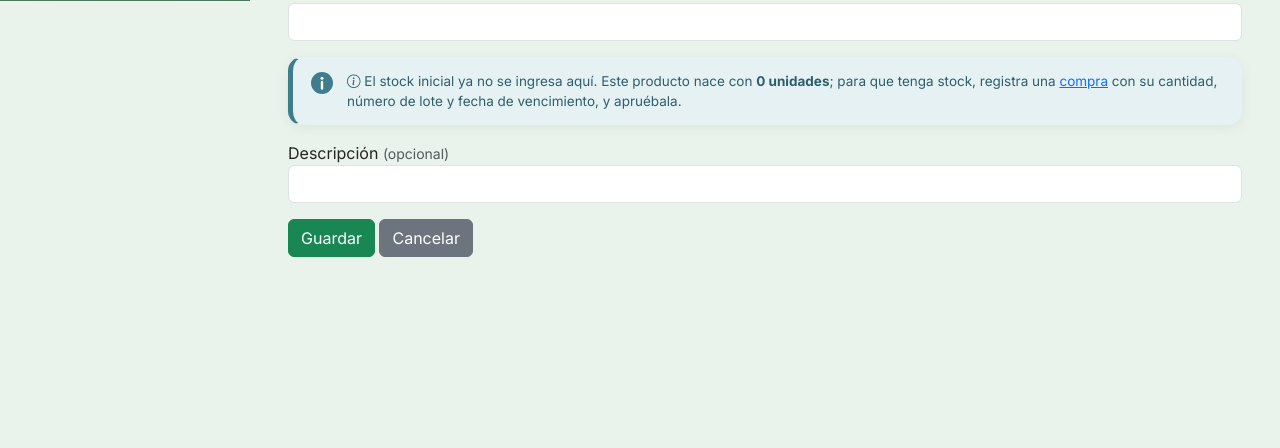
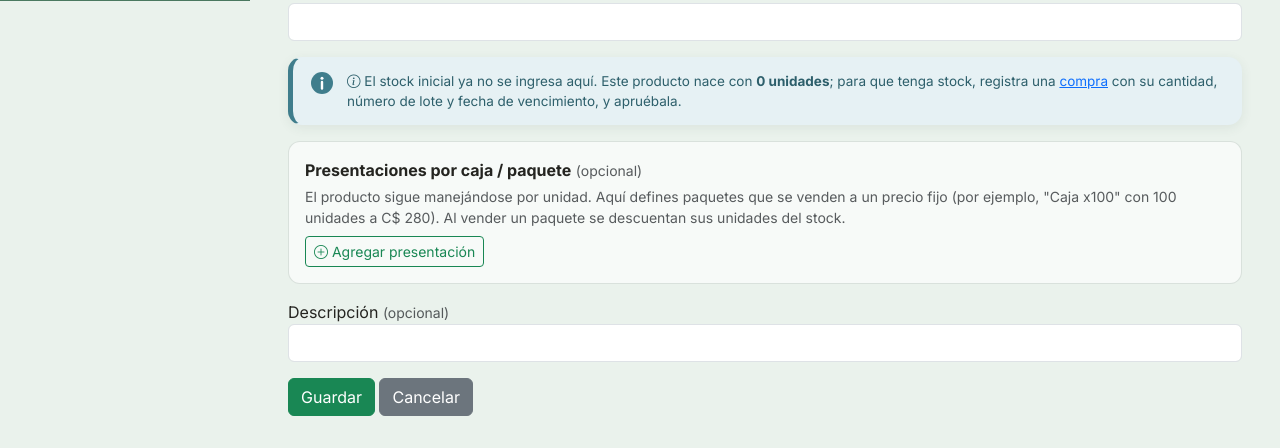
Before and after one commit to Soma-Alva/sis_farmacia, a Laravel app: page /productos/create in a window 1280 px wide. Shown: the part 799-1247 px from the top of the page. Before the commit the page ends 1056 px from the top, so only its background shows below. Run offline with Laravel 12, Linux system fonts and the light colour scheme; data that the repository does not hold is empty.

Commit message:
feat: agregar gestión de presentaciones de productos y su integración en ventas

```diff
--- a/app/Http/Controllers/ProductoController.php
+++ b/app/Http/Controllers/ProductoController.php
@@ -4,6 +4,7 @@ namespace App\Http\Controllers;
 
 use Illuminate\Http\Request;
 use App\Models\Producto;
+use App\Models\ProductoPresentacion;
 use App\Models\Categoria;
 use App\Models\Proveedor;
 
@@ -60,6 +61,9 @@ class ProductoController extends Controller
         'precio_venta' => 'required|numeric',
         'stock_minimo' => 'required|integer',
         'descripcion' => 'nullable|string',
+        'presentaciones.*.nombre' => 'nullable|string|max:100',
+        'presentaciones.*.unidades' => 'nullable|integer|min:2',
+        'presentaciones.*.precio_venta' => 'nullable|numeric|min:0',
         ],[
             'codigo_barra.unique' => 'Este código de barras ya está registrado en otro producto.',
             'codigo_barra.required' => 'Debe ingresar un código de barras.'
@@ -70,10 +74,13 @@ class ProductoController extends Controller
         // real (que crea su lote). Así stock_actual queda siempre
         // sincronizado con la suma de lotes, sin que nadie pueda
         // escribir un número arbitrario.
+        $filasPres = $this->filasPresentaciones($request);
         $datos = $request->except('stock_actual');
         $datos['stock_actual'] = 0;
 
-        Producto::create($datos);
+        unset($datos['presentaciones']);
+        $producto = Producto::create($datos);
+        $this->guardarPresentaciones($producto, $filasPres);
 
         return redirect()->route('productos.index')
             ->with('success', 'Producto creado correctamente');
@@ -108,6 +115,9 @@ class ProductoController extends Controller
         'precio_venta' => 'required|numeric',
         'stock_minimo' => 'required|integer',
         'descripcion' => 'nullable|string',
+        'presentaciones.*.nombre' => 'nullable|string|max:100',
+        'presentaciones.*.unidades' => 'nullable|integer|min:2',
+        'presentaciones.*.precio_venta' => 'nullable|numeric|min:0',
         ],[
             'codigo_barra.unique' => 'Este código de barras ya está registrado en otro producto.',
             'codigo_barra.required' => 'Debe ingresar un código de barras.'
@@ -120,7 +130,9 @@ class ProductoController extends Controller
         // anulaciones, que son las únicas operaciones que saben de
         // lotes. Se excluye explícitamente por si alguien manipula el
         // HTML y envía el campo de todas formas.
-        $producto->update($request->except('stock_actual'));
+        $filasPres = $this->filasPresentaciones($request);
+        $producto->update($request->except('stock_actual', 'presentaciones'));
+        $this->guardarPresentaciones($producto, $filasPres);
 
         return redirect()->route('productos.index')
             ->with('success', 'Producto actualizado correctamente');
@@ -134,4 +146,42 @@ class ProductoController extends Controller
         return redirect()->route('productos.index')
             ->with('success', 'Producto eliminado correctamente');
     }
+
+    /**
+     * Filas de presentaciones por paquete del formulario (se ignoran
+     * las filas vacías). Una fila a medias se rechaza con un mensaje
+     * claro, ANTES de guardar el producto.
+     */
+    private function filasPresentaciones(Request $request)
+    {
+        $filas = collect($request->input('presentaciones', []))
+            ->filter(fn ($f) => filled($f['nombre'] ?? null) || filled($f['unidades'] ?? null) || filled($f['precio_venta'] ?? null))
+            ->values();
+
+        foreach ($filas as $f) {
+            if (!filled($f['nombre'] ?? null) || !filled($f['unidades'] ?? null) || !filled($f['precio_venta'] ?? null)) {
+                throw \Illuminate\Validation\ValidationException::withMessages([
+                    'presentaciones' => 'Cada presentación por caja necesita nombre, unidades y precio.',
+                ]);
+            }
+        }
+
+        return $filas;
+    }
+
+    /** Reemplaza las presentaciones del producto con las ya validadas. */
+    private function guardarPresentaciones(Producto $producto, $filas): void
+    {
+        ProductoPresentacion::where('id_producto', $producto->id_producto)->delete();
+
+        foreach ($filas as $f) {
+            ProductoPresentacion::create([
+                'id_producto' => $producto->id_producto,
+                'nombre' => trim($f['nombre']),
+                'unidades' => (int) $f['unidades'],
+                'precio_venta' => (float) $f['precio_venta'],
+                'activo' => 1,
+            ]);
+        }
+    }
 }
--- /dev/null
+++ b/resources/views/productos/_presentaciones.blade.php
@@ -0,0 +1,70 @@
+{{-- Presentaciones de venta por paquete (ej. "Caja x100"). Opcional.
+     Variable opcional: $presentaciones (colección, al editar). --}}
+@php
+    $filasIniciales = old('presentaciones');
+    if ($filasIniciales === null) {
+        $filasIniciales = isset($presentaciones)
+            ? $presentaciones->map(fn ($p) => [
+                'nombre' => $p->nombre,
+                'unidades' => $p->unidades,
+                'precio_venta' => $p->precio_venta,
+            ])->values()->all()
+            : [];
+    }
+@endphp
+
+<div class="mb-3 p-3" style="border:1px solid rgba(47,79,62,0.15); border-radius:12px; background:#F7FAF8;">
+    <label class="mb-1"><strong>Presentaciones por caja / paquete</strong> <small class="text-muted">(opcional)</small></label>
+    <div class="text-muted small mb-2">
+        El producto sigue manejándose por unidad. Aquí defines paquetes que se venden a un
+        precio fijo (por ejemplo, "Caja x100" con 100 unidades a C$ 280). Al vender un paquete
+        se descuentan sus unidades del stock.
+    </div>
+
+    @error('presentaciones')
+        <div class="text-danger small mb-2">{{ $message }}</div>
+    @enderror
+
+    <div id="presentaciones-filas"></div>
+
+    <button type="button" class="btn btn-sm btn-outline-success" onclick="agregarFilaPresentacion()">
+        <i class="bi bi-plus-circle"></i> Agregar presentación
+    </button>
+</div>
+
+<script>
+    (function(){
+        const contenedor = document.getElementById('presentaciones-filas');
+        let indice = 0;
+
+        window.agregarFilaPresentacion = function(datos){
+            datos = datos || {};
+            const i = indice++;
+            const fila = document.createElement('div');
+            fila.className = 'row g-2 mb-2 align-items-end';
+            fila.innerHTML = `
+                <div class="col-md-5">
+                    <input type="text" class="form-control" name="presentaciones[${i}][nombre]"
+                           placeholder="Caja x100" maxlength="100">
+                </div>
+                <div class="col-md-3">
+                    <input type="number" class="form-control" name="presentaciones[${i}][unidades]"
+                           placeholder="Unidades" min="2" step="1">
+                </div>
+                <div class="col-md-3">
+                    <input type="number" class="form-control" name="presentaciones[${i}][precio_venta]"
+                           placeholder="Precio caja" min="0" step="0.01">
+                </div>
+                <div class="col-md-1">
+                    <button type="button" class="btn btn-outline-danger w-100" title="Quitar"
+                            onclick="this.closest('.row').remove()"><i class="bi bi-trash"></i></button>
+                </div>`;
+            contenedor.appendChild(fila);
+            fila.querySelector('[name$="[nombre]"]').value = datos.nombre ?? '';
+            fila.querySelector('[name$="[unidades]"]').value = datos.unidades ?? '';
+            fila.querySelector('[name$="[precio_venta]"]').value = datos.precio_venta ?? '';
+        };
+
+        @json($filasIniciales).forEach(function(f){ agregarFilaPresentacion(f); });
+    })();
+</script>
--- a/resources/views/productos/create.blade.php
+++ b/resources/views/productos/create.blade.php
@@ -126,6 +126,8 @@
             número de lote y fecha de vencimiento, y apruébala.
         </div>
 
+        @include('productos._presentaciones')
+
         <div class="mb-3">
             <label>Descripción <small class="text-muted">(opcional)</small></label>
             <input type="text" name="descripcion" class="form-control">
--- a/resources/views/productos/edit.blade.php
+++ b/resources/views/productos/edit.blade.php
@@ -138,6 +138,8 @@
                 </div>
             </div>
 
+            @include('productos._presentaciones', ['presentaciones' => $producto->presentaciones])
+
             <div class="mb-3">
                 <label>Descripción <small class="text-muted">(opcional)</small></label>
                 <input type="text"
--- a/resources/views/ventas/show.blade.php
+++ b/resources/views/ventas/show.blade.php
@@ -55,7 +55,7 @@
                 <tbody>
                     @foreach($detalle as $item)
                     <tr>
-                        <td class="fw-semibold">{{ $item->nombre }}</td>
+                        <td class="fw-semibold">{{ $item->nombre }}@if($item->presentacion) <small class="text-muted">({{ $item->presentacion }})</small>@endif</td>
                         <td>{{ $item->cantidad }}</td>
                         <td>C$ {{ number_format($item->precio_unitario,2) }}</td>
                         <td>C$ {{ number_format($item->subtotal,2) }}</td>
--- a/resources/views/ventas/ticket.blade.php
+++ b/resources/views/ventas/ticket.blade.php
@@ -204,7 +204,7 @@
             @foreach($detalle as $item)
             <tr>
                 <td>
-                    {{ $item->nombre }}
+                    {{ $item->nombre }}@if($item->presentacion) ({{ $item->presentacion }})@endif
                 </td>
                 <td class="gf-ticket-num">{{ $item->cantidad }}</td>
                 <td class="gf-ticket-num">{{ number_format($item->precio_unitario, 2) }}</td>
```
Also changed, not shown: app/Http/Controllers/VentaController.php (+34 -6 lines), app/Models/Producto.php (+7 -0 lines), app/Models/ProductoPresentacion.php (added, +14 -0 lines), resources/views/ventas/index.blade.php (+80 -40 lines), database/migrations/2026_11_27_000001_create_producto_presentaciones_table (2).php (added).
